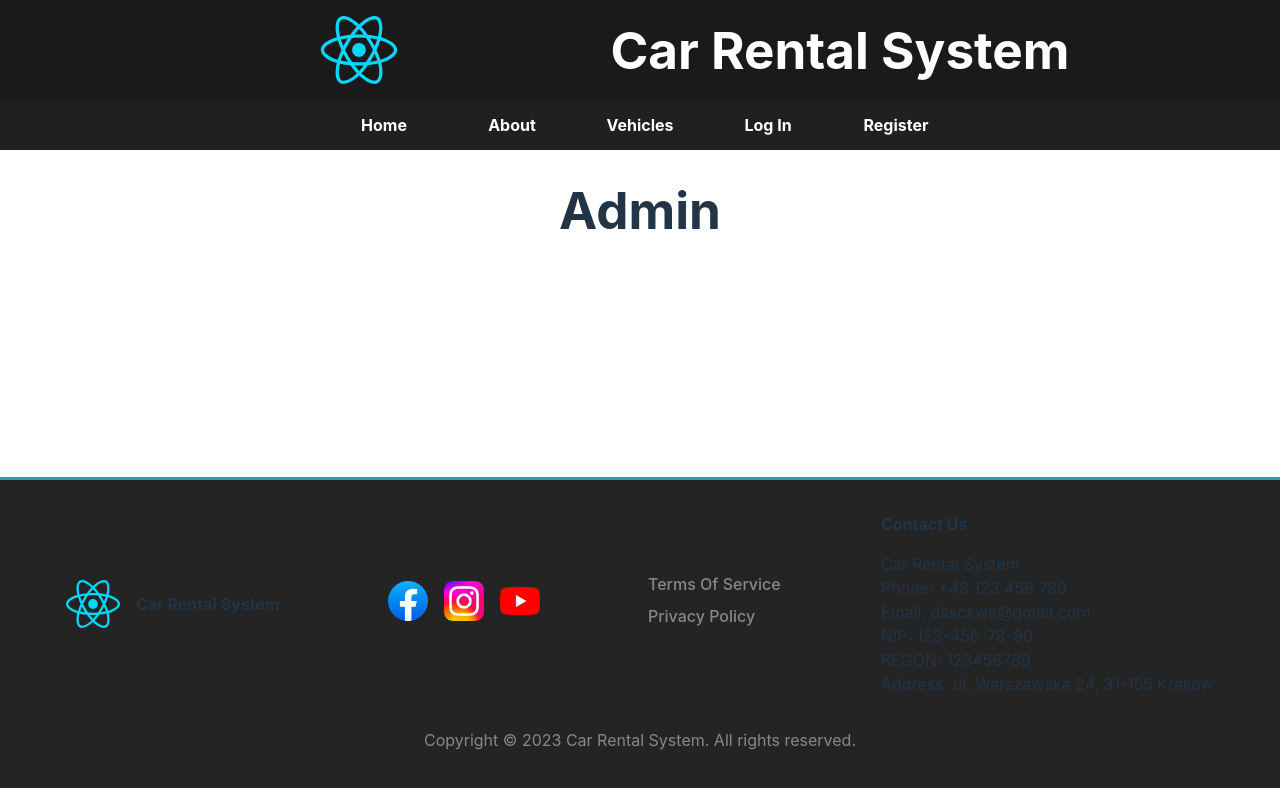
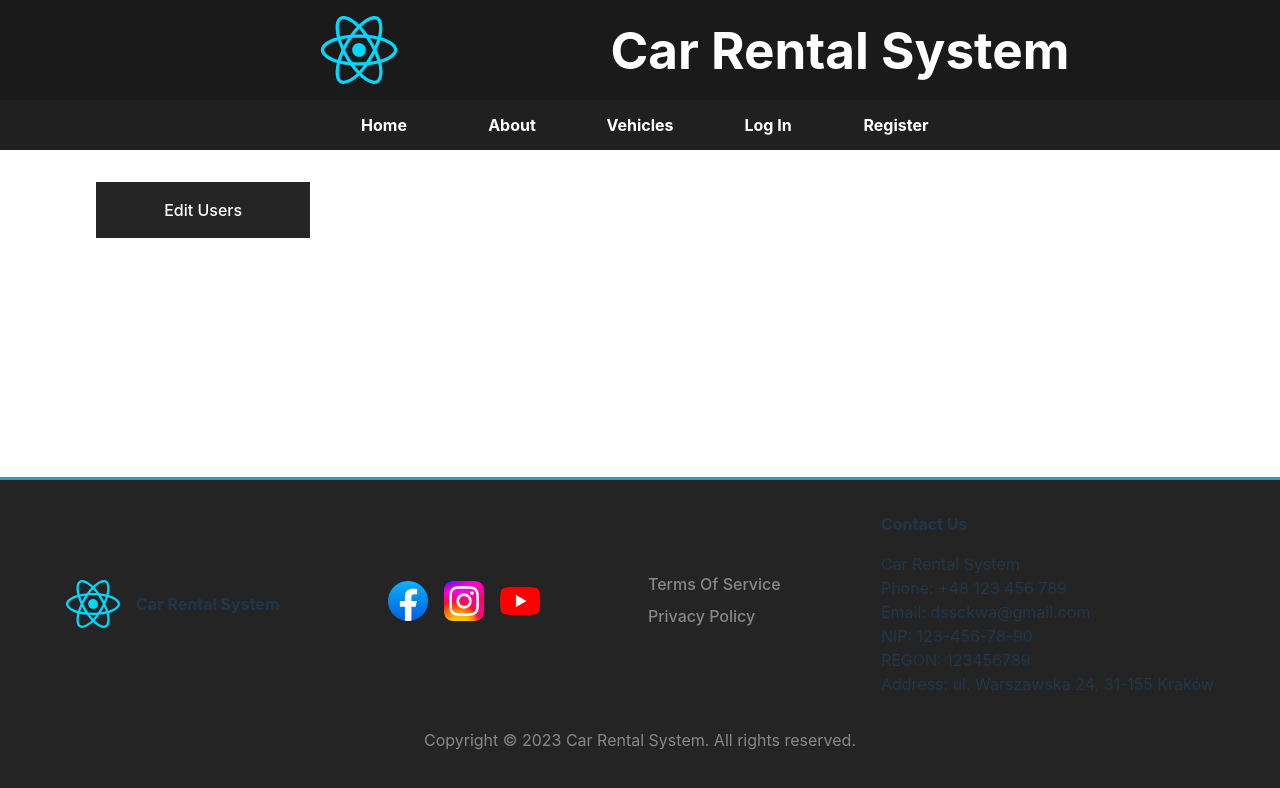
Before and after one commit to DSSCKWA/car-rental-system, a React (Vite) app in the folder frontend/: page /admin in a window 1280 px wide. Shown: the top 788 px of the page. Built offline with nearby package versions, Linux system fonts and the light colour scheme; no server answers.

Commit message:
Create admin layout

```diff
--- /dev/null
+++ b/frontend/src/components/AdminEditUsersPage.jsx
@@ -0,0 +1,7 @@
+export function AdminEditUsersPage() {
+    return (
+        <div className='admin_edit_users_page page_content'>
+            <h2>Edit Users</h2>
+        </div>
+    )
+}
--- a/frontend/src/components/AdminPage.jsx
+++ b/frontend/src/components/AdminPage.jsx
@@ -1,7 +1,13 @@
+import { SidebarLayout } from './SidebarLayout.jsx'
+import { AdminEditUsersPage } from './AdminEditUsersPage.jsx'
+
 export function AdminPage() {
     return (
-        <div className='admin_page'>
-            <h1>Admin</h1>
-        </div>
+        <SidebarLayout className='admin_page' navItems={[
+            { name: 'Edit Users', path: '/admin/edit-users' },
+        ]}
+        routes={[
+            { path: '/edit-users', element: <AdminEditUsersPage/> },
+        ]}/>
     )
 }
--- a/frontend/src/components/PageContainer.jsx
+++ b/frontend/src/components/PageContainer.jsx
@@ -21,6 +21,7 @@ export function PageContainer(props) {
                 <Route path='/register' element={<RegisterPage/>}/>
                 <Route path='/login' element={<LoginPage user={user} setUser={setUser}/>}/>
                 <Route path='/admin' element={<AdminPage/>}/>
+                <Route path='/admin/*' element={<AdminPage/>}/>
                 <Route path='/worker' element={<WorkerPage/>}/>
                 <Route path='/worker/*' element={<WorkerPage/>}/>
                 <Route path='/manager' element={<ManagerPage/>}/>
```
